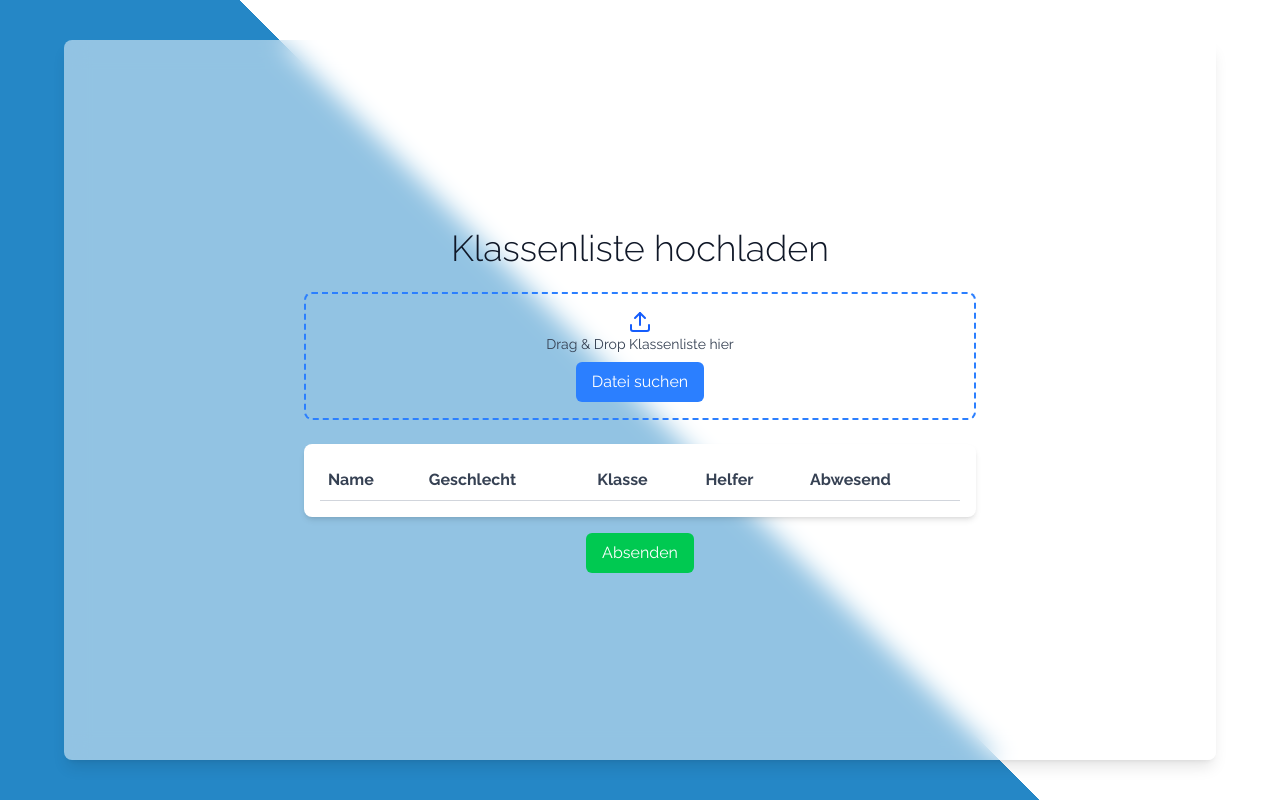
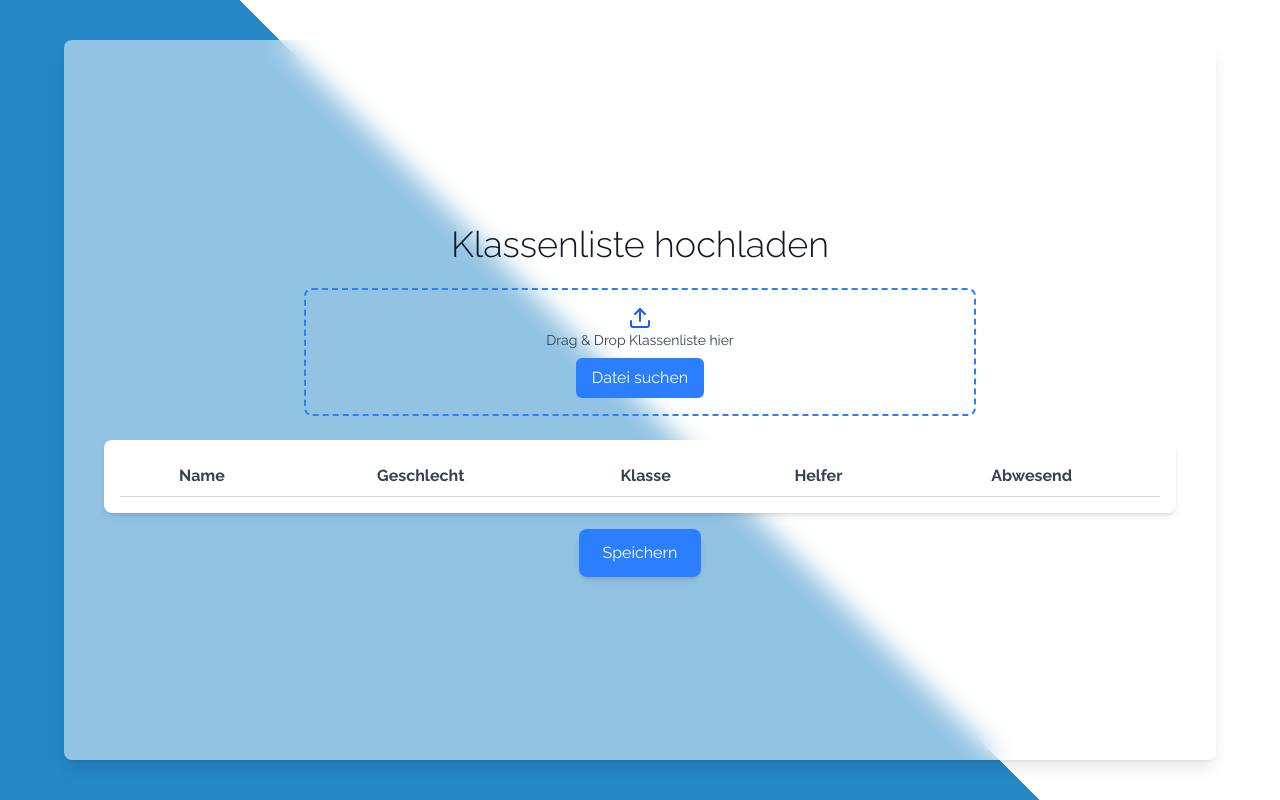
Before and after one commit to IDPA-2025/Leichtathletik-Sporttag-Tool, a Next.js app in the folder sporttag-tool/: page /upload in a window 1280 px wide. Built offline with nearby package versions, Linux system fonts and the light colour scheme.

Commit message:
responsive upload page

```diff
--- a/sporttag-tool/src/app/globals.css
+++ b/sporttag-tool/src/app/globals.css
@@ -22,8 +22,10 @@
 
   .transparent-container {
     @apply bg-white/50 backdrop-blur-md shadow-lg rounded-lg p-10 w-[90dvw]
-    flex flex-col justify-center items-center min-h-[90dvh] sm:h-auto;
+    flex flex-col justify-center items-center min-h-[90dvh] sm:h-auto box-border;
   }
+
+
 
 
   .wrapper-container {
@@ -38,6 +40,57 @@
   .mid-title{
     @apply text-4xl font-light text-gray-900 mb-6
   }
+  /* Helfer-Button */
+  .helper-button {
+    @apply flex items-center justify-center px-4 py-1 rounded-lg border-2 border-yellow-400
+    text-black text-lg font-medium transition-all shadow-sm w-[100px];
+  }
+
+  /* Aktiv = Gelber Hintergrund */
+  .helper-button.active {
+    @apply bg-yellow-300 border-yellow-500;
+  }
+
+  /* Inaktiv = Transparente Umrandung */
+  .helper-button.inactive {
+    @apply bg-transparent;
+  }
+
+  /* Durchgestrichen, wenn Schüler abwesend */
+  .helper-button.absent {
+    @apply text-gray-500 line-through border-gray-400 bg-gray-200 cursor-not-allowed;
+  }
+
+  /* Abwesenheits-Button */
+  .absent-button {
+    @apply flex items-center justify-center w-8 h-8 rounded-lg border-2 border-red-400 transition-all shadow-sm;
+  }
+
+  /* Aktiv = Roter Hintergrund */
+  .absent-button.active {
+    @apply bg-red-500 border-red-600 text-white;
+  }
+
+  /* Inaktiv = Transparente Umrandung */
+  .absent-button.inactive {
+    @apply bg-transparent;
+  }
+
+  /* Tabellenzeile */
+  .student-row {
+    @apply flex justify-between items-center p-2 border-b border-gray-300;
+  }
+
+  /* Schüler-Name */
+  .student-name {
+    @apply text-black text-lg;
+  }
+
+  /* Wenn Schüler abwesend ist */
+  .student-name.absent {
+    @apply text-gray-500 line-through;
+  }
+
 }
 
 @theme inline {
--- a/sporttag-tool/src/app/menu/page.js
+++ b/sporttag-tool/src/app/menu/page.js
@@ -5,12 +5,12 @@ import { Upload, PieChart } from "lucide-react"; // Icons für Buttons
 export default function Menu() {
   return (
     <div className="wrapper-container">
-      <div className="transparent-container">
+      <div className="transparent-container text-center">
         <h1 className="big-title">
           Leichtathletik Sporttag
         </h1>
 
-        <div className="flex space-x-16 mt-2">
+        <div className="flex gap-8 md:flex-row flex-col mt-2">
           {/* Klassenliste hochladen */}
           <Link href="/upload">
             <div className="w-52 h-52 border-2 border-blue-500 rounded-lg flex flex-col items-center justify-center cursor-pointer hover:bg-blue-50 transition">
--- a/sporttag-tool/src/app/upload/page.js
+++ b/sporttag-tool/src/app/upload/page.js
@@ -1,7 +1,6 @@
 "use client";
 import { useState } from "react";
-import { Upload, X } from "lucide-react";
-import { useEffect } from "react";
+import { Upload } from "lucide-react";
 import { createClient } from "@supabase/supabase-js";
 
 const supabase = createClient("https://your-supabase-url.supabase.co", "your-anon-key");
@@ -19,7 +18,7 @@ export default function UploadPage() {
     const reader = new FileReader();
     reader.onload = (e) => {
       const text = e.target.result;
-      const lines = text.split("\n").slice(1); // Entfernt die Kopfzeile
+      const lines = text.split("\n").slice(1); // Kopfzeile entfernen
       const parsedStudents = lines.map((line) => {
         const [nachname, vorname, anrede, klasse] = line.split(",");
         return {
@@ -35,15 +34,22 @@ export default function UploadPage() {
   };
 
   const toggleHelper = (index) => {
-    setHelpers((prev) =>
-        prev.includes(index) ? prev.filter((i) => i !== index) : [...prev, index]
-    );
+    if (!absentees.includes(index)) {
+      setHelpers((prev) =>
+          prev.includes(index) ? prev.filter((i) => i !== index) : [...prev, index]
+      );
+    }
   };
 
   const toggleAbsentee = (index) => {
     setAbsentees((prev) =>
         prev.includes(index) ? prev.filter((i) => i !== index) : [...prev, index]
     );
+
+    // Falls als "Abwesend" markiert, entferne Helfer-Status
+    if (!absentees.includes(index)) {
+      setHelpers(prev => prev.filter(i => i !== index));
+    }
   };
 
   const handleSubmit = async () => {
@@ -69,7 +75,7 @@ export default function UploadPage() {
         <div className="transparent-container">
           <h2 className="mid-title">Klassenliste hochladen</h2>
 
-          {/* Upload-Bereich */}
+          {/* Upload-Bereich bleibt genau gleich! */}
           <div className="border-2 border-dashed border-blue-500 w-full max-w-2xl h-32 flex flex-col items-center justify-center rounded-lg p-4 mb-6">
             <Upload size={32} className="text-blue-600" />
             <p className="text-gray-700 text-sm">Drag & Drop Klassenliste hier</p>
@@ -80,8 +86,10 @@ export default function UploadPage() {
           </div>
 
           {/* Schülerliste */}
-          <div className="w-full max-w-2xl bg-white shadow-md rounded-lg p-4 max-h-96 overflow-y-auto">
-            <table className="w-full text-left border-collapse">
+          <div className="w-full bg-white shadow-md rounded-lg p-4 max-h-[500px] overflow-y-auto">
+
+            {/* Desktop-Tabelle */}
+            <table className="hidden md:table w-full text-center border-collapse">
               <thead>
               <tr className="border-b border-gray-300">
                 <th className="p-2 text-gray-700">Name</th>
@@ -97,22 +105,63 @@ export default function UploadPage() {
                     <td className="p-2">{`${student.nachname}, ${student.vorname}`}</td>
                     <td className="p-2">{student.geschlecht}</td>
                     <td className="p-2">{student.klasse}</td>
-                    <td className="p-2 text-center">
-                      <input type="checkbox" onChange={() => toggleHelper(index)} checked={helpers.includes(index)} />
+                    <td className="p-2">
+                      <button
+                          className={`helper-button ${helpers.includes(index) ? "active" : "inactive"} ${absentees.includes(index) ? "absent" : ""}`}
+                          onClick={() => toggleHelper(index)}
+                          disabled={absentees.includes(index)}
+                      >
+                        Helfer
+                      </button>
                     </td>
-                    <td className="p-2 text-center">
-                      <input type="checkbox" onChange={() => toggleAbsentee(index)} checked={absentees.includes(index)} />
+                    <td className="p-2">
+                      <button
+                          className={`absent-button ${absentees.includes(index) ? "active" : "inactive"}`}
+                          onClick={() => toggleAbsentee(index)}
+                      />
                     </td>
                   </tr>
               ))}
               </tbody>
             </table>
+
+            {/* Mobile-Ansicht */}
+            <div className="md:hidden flex flex-col gap-4">
+              {students.map((student, index) => (
+                  <div key={index} className="border border-gray-300 rounded-lg p-3 shadow-sm">
+                    <p className={`text-lg font-medium ${absentees.includes(index) ? "text-gray-400 line-through" : "text-black"}`}>
+                      {student.vorname} {student.nachname}
+                    </p>
+                    <p className="text-gray-600">Klasse: {student.klasse} | Geschlecht: {student.geschlecht}</p>
+
+                    {/* Buttons */}
+                    <div className="flex justify-between mt-2">
+                      <button
+                          className={`helper-button ${helpers.includes(index) ? "active" : "inactive"} ${absentees.includes(index) ? "absent" : ""}`}
+                          onClick={() => toggleHelper(index)}
+                          disabled={absentees.includes(index)}
+                      >
+                        Helfer
+                      </button>
+                      <button
+                          className={`absent-button ${absentees.includes(index) ? "active" : "inactive"}`}
+                          onClick={() => toggleAbsentee(index)}
+                      />
+                    </div>
+                  </div>
+              ))}
+            </div>
+
           </div>
 
-          {/* Absenden-Button */}
-          <button onClick={handleSubmit} className="mt-4 bg-green-500 text-white px-4 py-2 rounded-md hover:bg-green-600">
-            Absenden
+          {/* Speicher-Button */}
+          <button
+              onClick={handleSubmit}
+              className="mt-4 bg-blue-500 text-white px-6 py-3 rounded-lg shadow-md hover:bg-blue-600 transition-all"
+          >
+            Speichern
           </button>
+
         </div>
       </div>
   );
```
